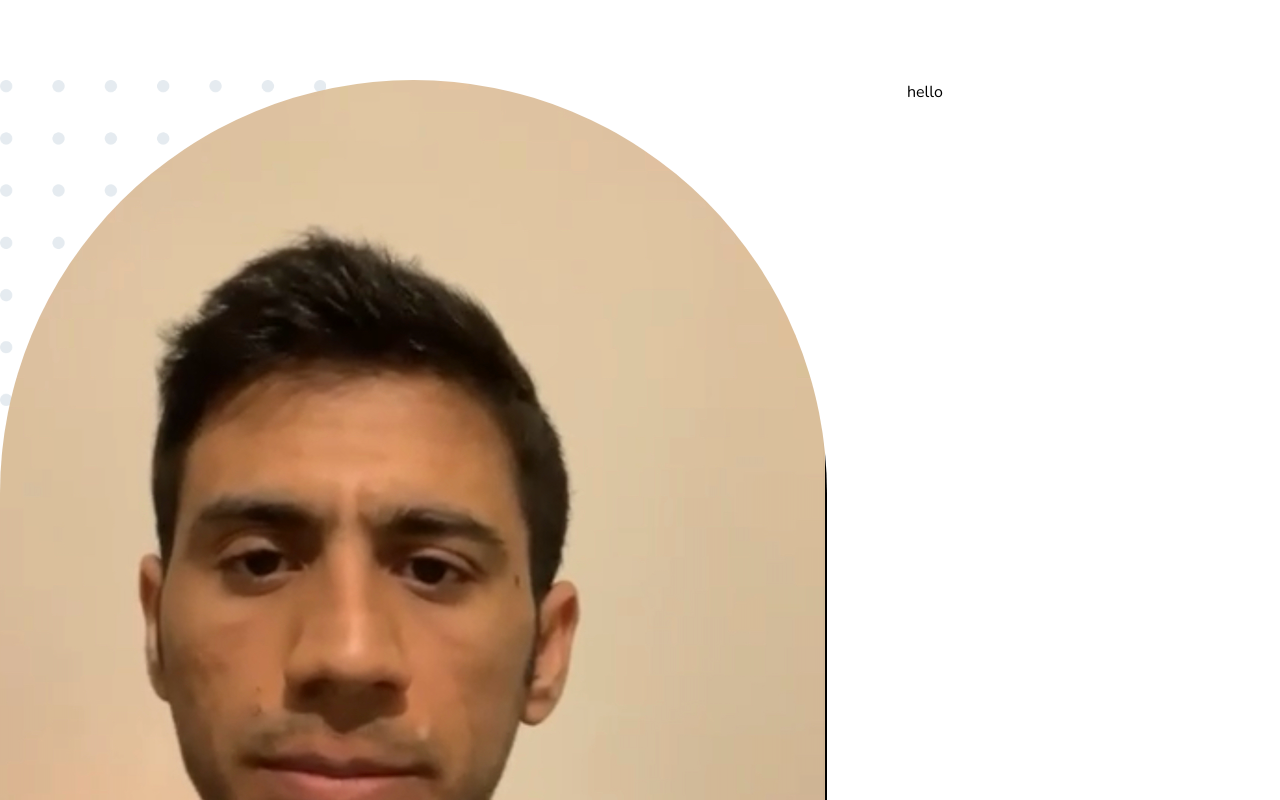
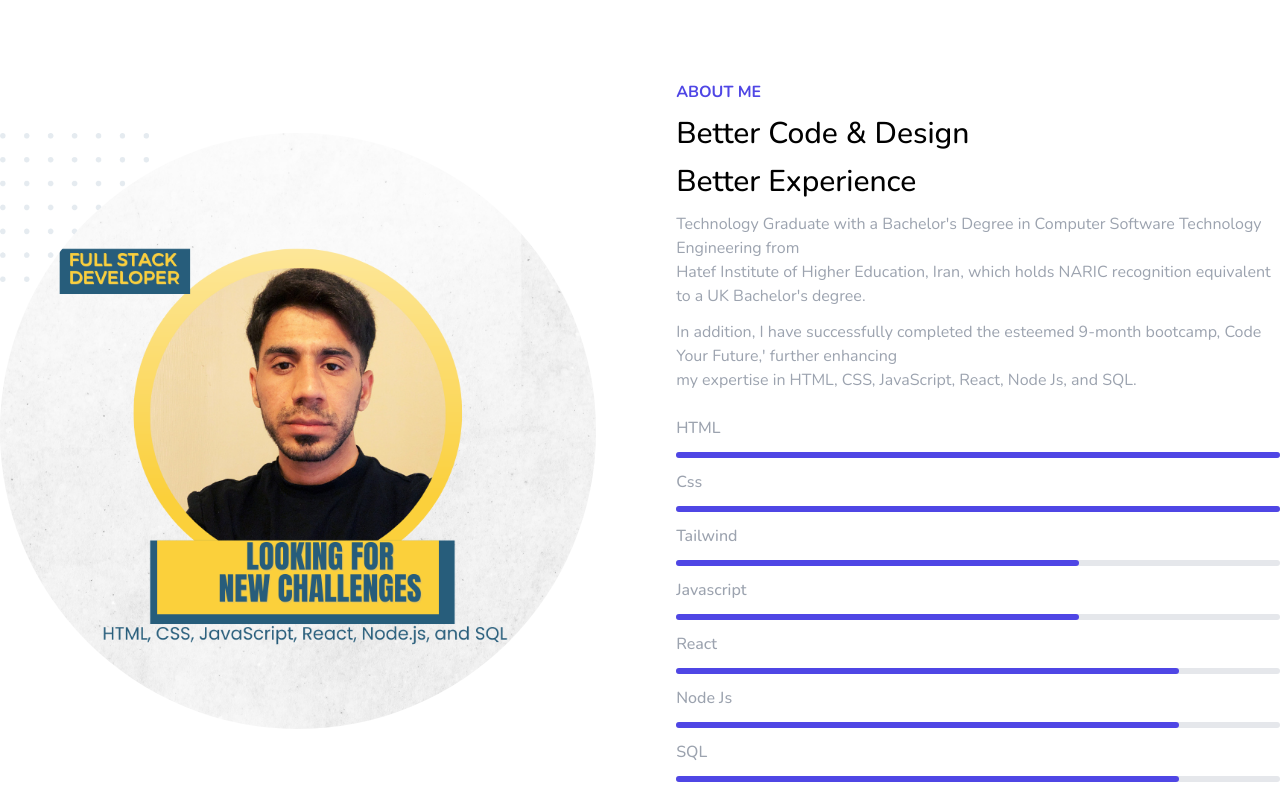
Before and after one commit to Zobeir-Rigi/Portfolio-Tailwind, a website: page index.html in a window 1280 px wide. Shown: the part 880-1680 px from the top of the page. Drawn offline with nearby package versions, Linux system fonts and the light colour scheme; files whose address does not match are found by name.

Commit message:
about section completed

```diff
--- a/index.html
+++ b/index.html
@@ -105,16 +105,61 @@
   </div>
   <!-- about -->
   <div>
-    <div class="container mx-auto py-40 flex gap-20"  >
+    <div class="container mx-auto py-40 flex flex-col-reverse lg:flex-row items-center gap-20"  >
       <!-- left -->
       <div class="relative">
         <img class="h-1/4 absolute top-0 left-0 -z-10" src="./Images/dots.png" alt="dot">
         <div class="h-full rounded-full overflow-hidden">
-          <img src="./Images/portrait.png" alt="portrait">
+          <img   src="./Images/Zobeir-Rigi.png" alt="portrait">
         </div>
       </div>
-      hello
       <!-- right -->
+      <div class="my-auto flex flex-col gap-3">
+        <h1 class="text-indigo-600 font-bold">ABOUT ME</h1>
+        <h1 class="text-3xl font-medium dark:text-white">Better Code & Design</h1>
+        <h1 class="text-3xl font-medium dark:text-white">
+          Better Experience
+        </h1>
+        <p class="text-gray-400">
+          Technology Graduate with a Bachelor's Degree in Computer Software Technology Engineering
+          from <br>
+          Hatef Institute of Higher Education, Iran, which holds NARIC recognition equivalent
+          to a UK Bachelor's degree.
+          <p class="text-gray-400">
+             In addition, I have successfully completed the esteemed 9-month bootcamp,
+           Code Your Future,' further enhancing
+           <br> my expertise in HTML, CSS, JavaScript, React, Node Js, and SQL.
+           </p>
+          </p>
+        <h2 class="text-gray-400 font-medium">HTML</h2>
+        <div class="w-full bg-gray-200 h-1.5 rounded-md">
+          <div class="w-full bg-indigo-600 h-1.5 rounded-md"></div>
+        </div>
+        <h2 class="text-gray-400 font-medium">Css</h2>
+        <div class="w-full bg-gray-200 h-1.5 rounded-md">
+          <div class="w-full bg-indigo-600 h-1.5 rounded-md"></div>
+        </div>
+        <h2 class="text-gray-400 font-medium">Tailwind</h2>
+        <div class="w-full bg-gray-200 h-1.5 rounded-md">
+          <div class="w-4/6 bg-indigo-600 h-1.5 rounded-md"></div>
+        </div>
+        <h2 class="text-gray-400 font-medium">Javascript</h2>
+        <div class="w-full bg-gray-200 h-1.5 rounded-md">
+          <div class="w-4/6 bg-indigo-600 h-1.5 rounded-md"></div>
+        </div>
+        <h2 class="text-gray-400 font-medium">React</h2>
+        <div class="w-full bg-gray-200 h-1.5 rounded-md">
+          <div class="w-5/6 bg-indigo-600 h-1.5 rounded-md"></div>
+        </div>
+        <h2 class="text-gray-400 font-medium">Node Js</h2>
+        <div class="w-full bg-gray-200 h-1.5 rounded-md">
+          <div class="w-5/6 bg-indigo-600 h-1.5 rounded-md"></div>
+        </div>
+        <h2 class="text-gray-400 font-medium">SQL</h2>
+        <div class="w-full bg-gray-200 h-1.5 rounded-md">
+          <div class="w-5/6 bg-indigo-600 h-1.5 rounded-md"></div>
+        </div>
+      </div>
     </div>
   </div>
       <script src="./app.js"></script>
```
Also changed, not shown: Images/Zobeir-Rigi.png (added), Images/portrait.JPG (added), Images/portrait.png (deleted), 1 other file.
